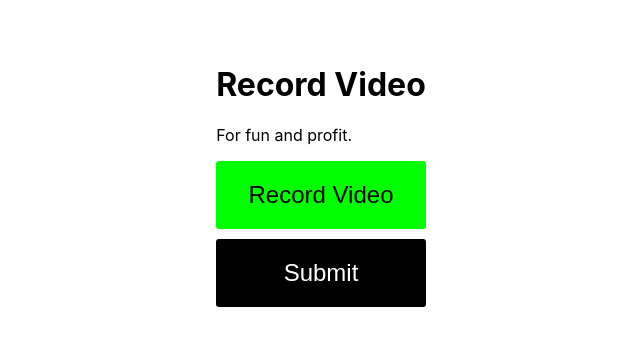
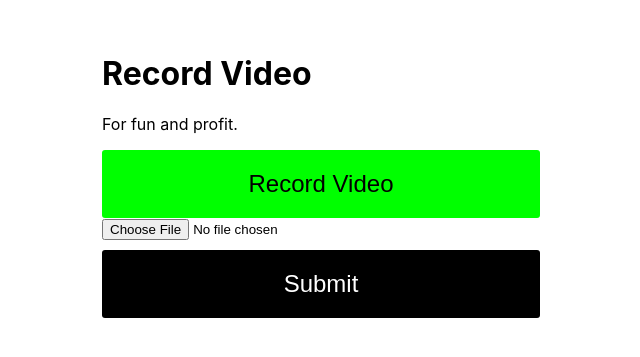
Before and after one commit to iansinnott/record-video, a Next.js app: page / in a window 1280 px wide. Shown: the part 225-582 px from the top of the page, without its empty margins (319-959 px from the left). Built offline with nearby package versions, Linux system fonts and the light colour scheme.

Commit message:
Show native input

```diff
--- a/pages/index.tsx
+++ b/pages/index.tsx
@@ -61,7 +61,7 @@ export default function Home() {
             Record Video
           </button>
           <input
-            style={vid ? {} : { position: "absolute", left: -9999 }} // Hide off screen when theres no vid
+            // style={vid ? {} : { position: "absolute", left: -9999 }} // Hide off screen when theres no vid
             ref={inputRef}
             onChange={(e) => {
               const vid = e.target.files[0];
```
